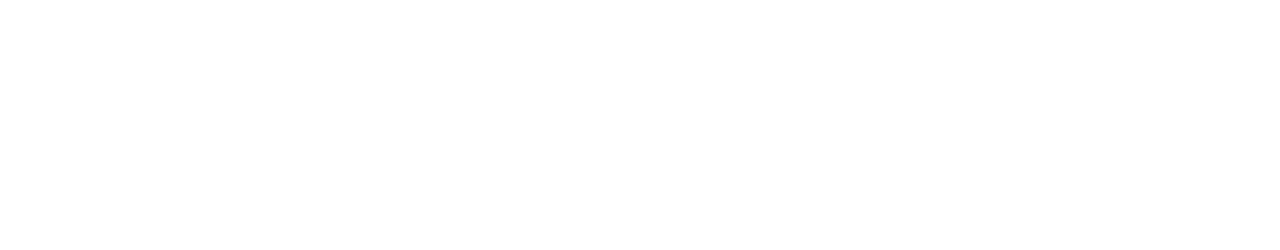
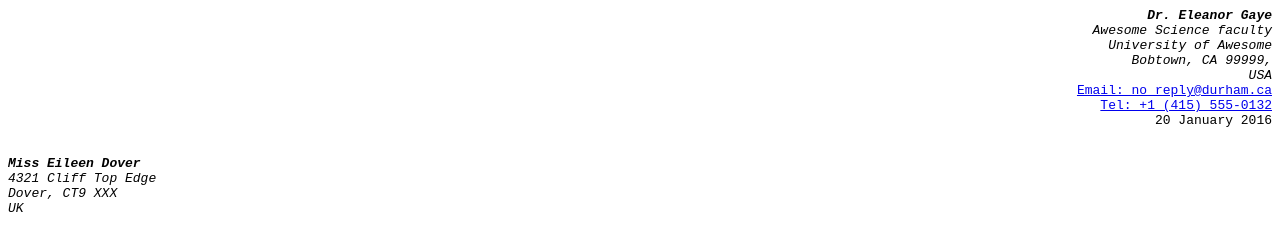
Before and after one commit to ChimiTino/Assignment1, a plain HTML site: page part1/index.html in a window 1280 px wide. Drawn offline with Linux system fonts and the light colour scheme.

Commit message:
Create a address header for the letter

```diff
--- a/part1/index.html
+++ b/part1/index.html
@@ -10,5 +10,29 @@
     Description: Assignment 1 - Challenge: Marking up a letter
     -->
 </head>
+<body>
+    <header>
+    </address>
+        <pre align="right">
+            <i><b>Dr. Eleanor Gaye</b></i>
+            <i>Awesome Science faculty</i>
+            <i>University of Awesome</i>
+            <i>Bobtown, CA 99999,</i>
+            <i>USA</i>
+            <a href="mailto: no_reply@durham.ca">Email: no_reply@durham.ca</a>
+            <a href="tel:+14155550132">Tel: +1 (415) 555‑0132</a>
+            <time datetime="2016-01-20">20 January 2016</time>
+        </pre>
+    </address>
+    <address>
+        <pre>
+<b>Miss Eileen Dover</b>
+<i>4321 Cliff Top Edge</i>
+<i>Dover, CT9 XXX</i>
+<i>UK</i>
+        </pre>
+    </address>
+    </header>
 
+</body>
 </html>
```
